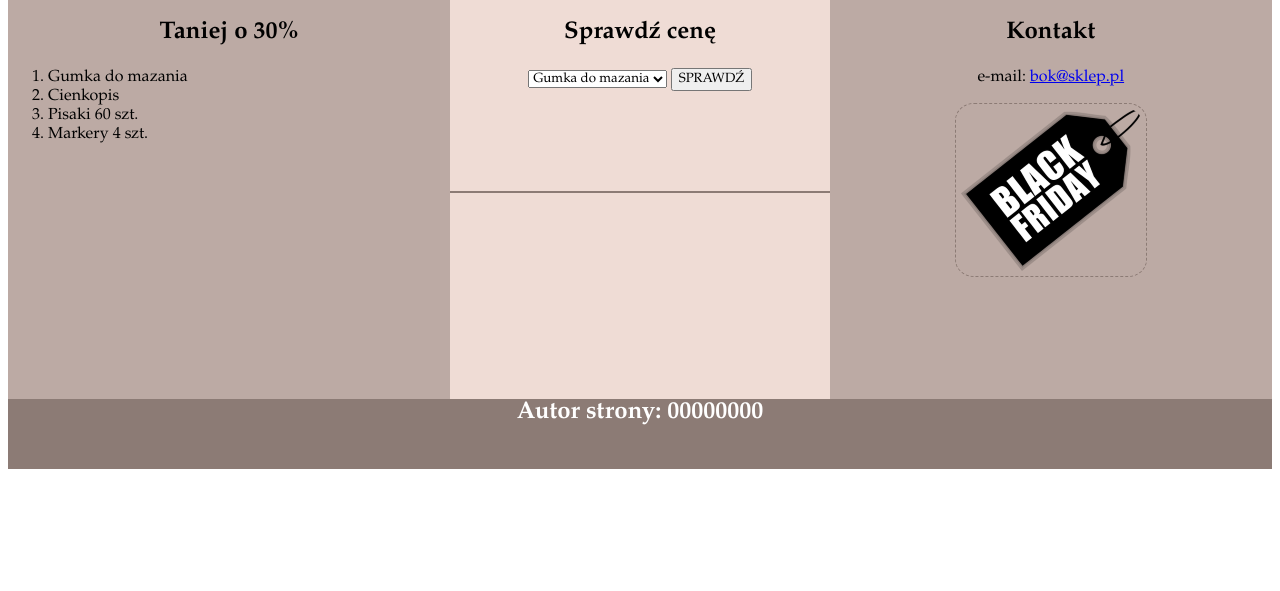
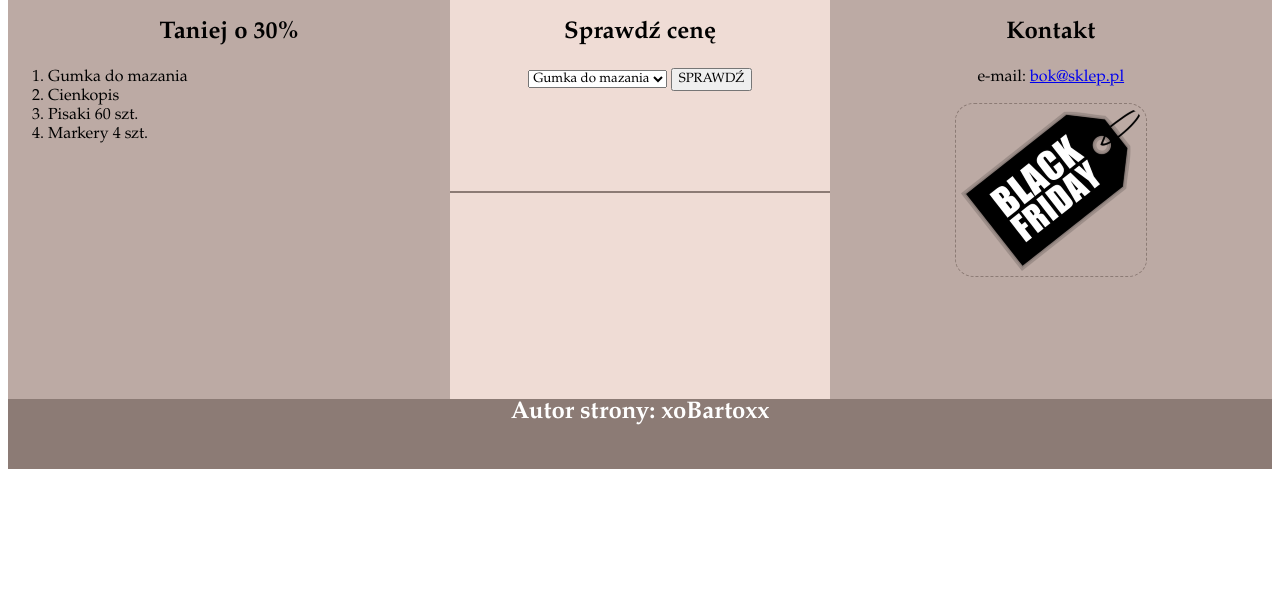
Before and after one commit to xoBartoxx/INF.03-08-23.06-SG, a PHP site: page / in a window 1280 px wide. Shown: the part 103-694 px from the top of the page. Run offline with PHP 8.4, Linux system fonts and the light colour scheme; data comes from the database, SQL or seed files in the repository.

Commit message:
Update index.php

```diff
--- a/index.php
+++ b/index.php
@@ -91,7 +91,7 @@
 
 
 		<footer>
-			<h4>Autor strony: 00000000</h4>
+			<h4>Autor strony: xoBartoxx</h4>
 		</footer>
 
 	</body>
```
